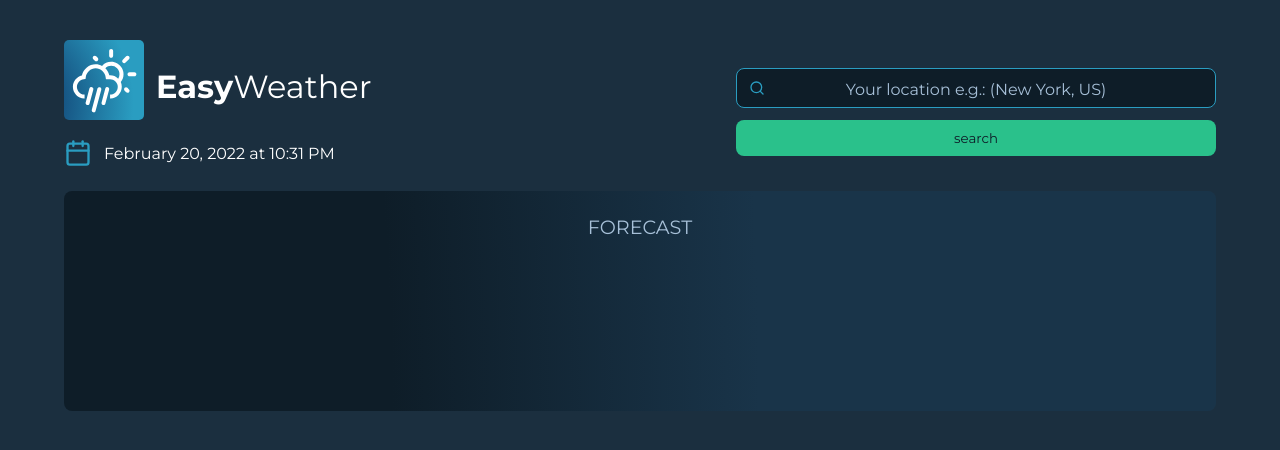
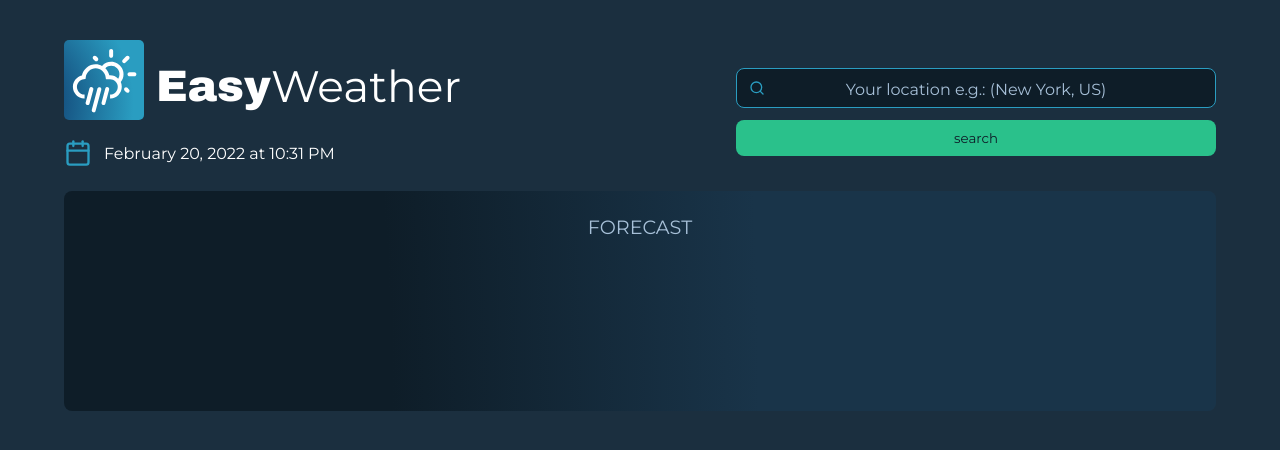
Before and after one commit to marcotulioteles/easy-weather, a Next.js app: page / in a window 1280 px wide. Shown: the top 450 px of the page. Built offline with nearby package versions, Linux system fonts and the light colour scheme.

Commit message:
feat: create dynamic weahter icon choice as data returned

```diff
--- a/src/components/Header/index.tsx
+++ b/src/components/Header/index.tsx
@@ -10,7 +10,9 @@ import {
   ResearchContainer,
   LogoAndDate,
   Location,
-  LocationText
+  LocationText,
+  AppTitleFirstName,
+  AppTitleLastName
 } from './styles';
 
 import { Input } from '../Input';
@@ -47,7 +49,10 @@ export function Header() {
             height={80}
             alt='EasyWeatherLogo'
           />
-          <AppTitle><strong>Easy</strong>Weather</AppTitle>
+          <AppTitle>
+            <AppTitleFirstName>Easy</AppTitleFirstName>
+            <AppTitleLastName>Weather</AppTitleLastName>
+          </AppTitle>
         </LogoContainer>
         <DateContainer>
           <FiCalendar
--- a/src/components/Header/styles.ts
+++ b/src/components/Header/styles.ts
@@ -36,19 +36,27 @@ export const LogoAndDate = styled.div`
   }
 `;
 
-export const AppTitle = styled.h1`
-  font-size: 2rem;
-  font-weight: normal;
+export const AppTitle = styled.div`
+  display: flex;
+  align-items: center;
   margin-top: 12px;
-
-  &strong {
-    font-family: ${theme.FONTS.TITLE};
-  }
 
   @media (min-width: 1200px) {
     margin-left: 12px;
   }
 `
+
+export const AppTitleFirstName = styled.h1`
+  font-family: ${theme.FONTS.TITLE};
+  font-size: 2.75rem;
+  font-weight: normal;
+`;
+
+export const AppTitleLastName = styled.p`
+  font-family: ${theme.FONTS.TEXT};
+  font-size: 2.75rem;
+  font-weight: normal;
+`;
 
 export const DateContainer = styled.div`
   display: flex;
@@ -85,7 +93,7 @@ export const Location = styled.div`
 `;
 
 export const LocationText = styled.p`
-  font-size: 2rem;
-  margin-left: 0.5rem;
+  font-size: 1.5rem;
+  margin-top: 0.5rem;
   text-align: center;
 `;
```
Also changed, not shown: src/components/IconsAndDescription/index.tsx (added, +51 -0 lines), src/components/IconsAndDescription/styles.ts (added, +11 -0 lines).
